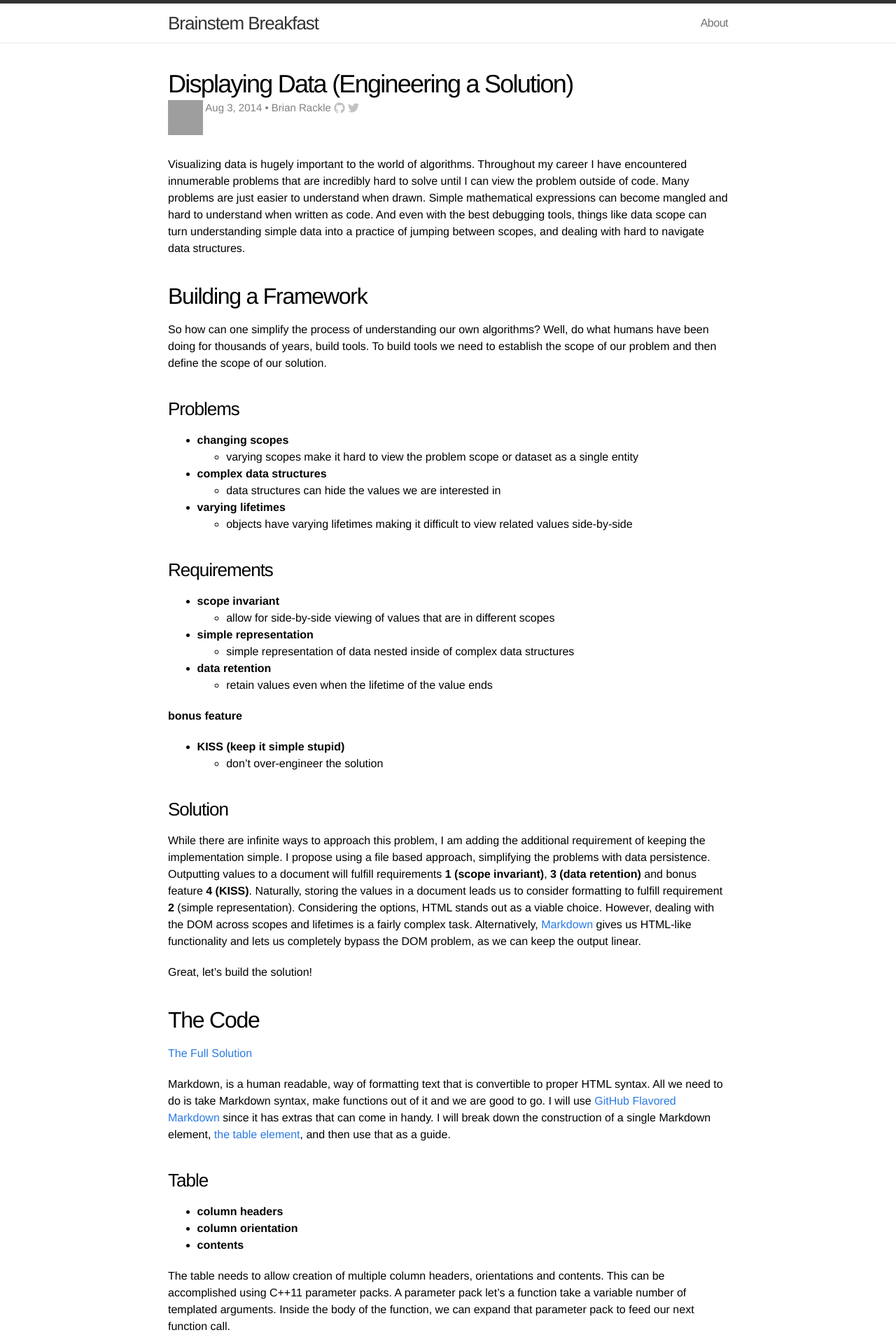
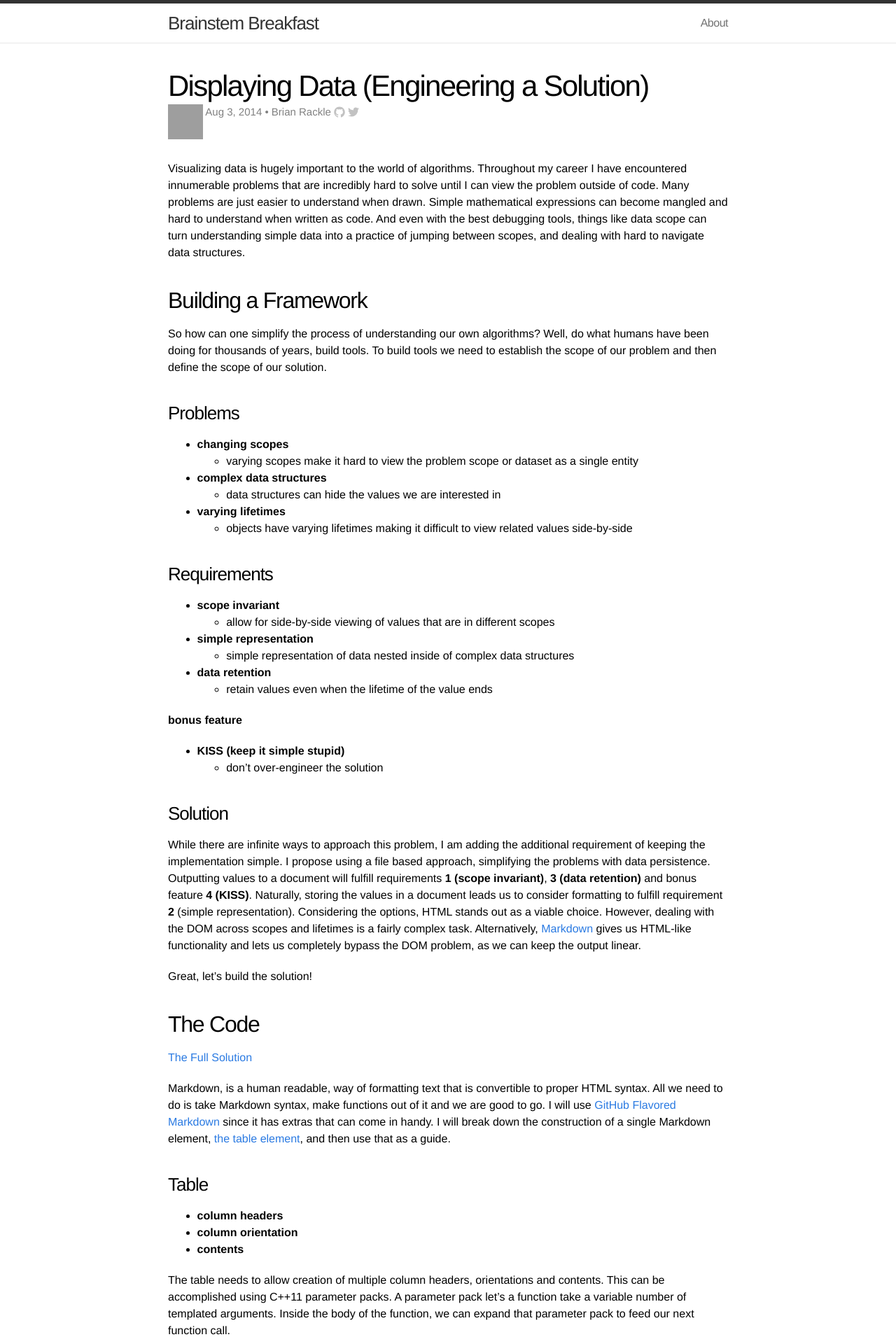
Before and after one commit to brianrackle/brianrackle.github.io, a Jekyll site: the page built from _posts/2014-08-03-displaying-data.md, in a window 1280 px wide. Shown: the top 1920 px of the page at 70% size. Built offline with Jekyll 4.4.1, drawn with Linux system fonts in a browser that asks for light colours; grey boxes are pictures that could not be loaded.

```diff
--- a/_layouts/post.html
+++ b/_layouts/post.html
@@ -7,11 +7,13 @@ comments: true
   <header class="post-header">
     <h1>{{ page.title }}</h1>
     <div class="meta">
+    	{% if page.author %}
 		<img style="vertical-align:top;" src="https://s.gravatar.com/avatar/{{ author.gravatar }}?s=50">
+		{% endif %}
 	    {{ page.date | date: "%b %-d, %Y" }}
 	    {% if page.author %} • {{ author.display_name }}{% endif %}
 	    {% if page.author %}
-		<a href="https://github.com/{{ author.twitter }}">
+		<a href="https://github.com/{{ author.github }}">
 	        <span class="icon github">
 	         	 <svg version="1.1" class="github-icon-svg" xmlns="http://www.w3.org/2000/svg" xmlns:xlink="http://www.w3.org/1999/xlink" x="0px" y="0px"
 	             viewBox="0 0 16 16" enable-background="new 0 0 16 16" xml:space="preserve">
--- a/css/main.css
+++ b/css/main.css
@@ -197,13 +197,10 @@ a:visited { color: #205caa; }
   margin: 40px 0 20px;
 }
 
-.post-header h1 { font-size: 36px; }
-.post-content h1 { font-size: 32px; }
-.post-content h2 { font-size: 28px; }
-.post-content h3 { font-size: 22px; }
-.post-content h4 { font-size: 18px; }
-.post-content h5 { font-size: 12px; }
-.post-content h6 { font-size: 8px; }
+.post-content h1 {
+  font-size: 36px;
+  letter-spacing: -1px;
+}
 
 .post-content h2 {
   font-size: 32px;
@@ -216,6 +213,16 @@ a:visited { color: #205caa; }
 }
 
 .post-content h4 {
+  font-size: 20px;
+  letter-spacing: -1px;
+}
+
+.post-content h5 {
+  font-size: 20px;
+  letter-spacing: -1px;
+}
+
+.post-content h6 {
   font-size: 20px;
   letter-spacing: -1px;
 }
```
Also changed, not shown: about.md (+12 -6 lines).
